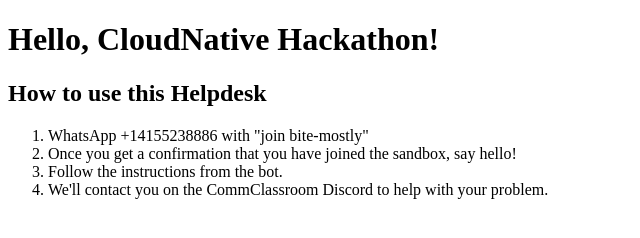
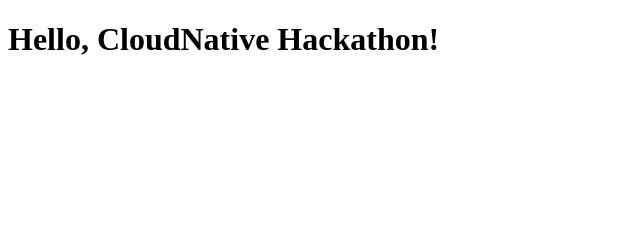
Before and after one commit to joenash/cloudnative-demo, a website: page views/index.html in a window 1280 px wide. Shown: the whole page, without its empty margins (0-640 px from the left). Drawn offline with Linux system fonts and the light colour scheme.

Commit message:
Hello Cloud Native hackathon

```diff
--- a/index.js
+++ b/index.js
@@ -2,6 +2,7 @@ const express = require("express");
 const app = express();
 const port = 3000;
 
+app.use(express.static(__dirname + "/views"));
 app.use(express.urlencoded({ extended: false }));
 
 app.get("/", (req, res) => {
--- a/views/index.html
+++ b/views/index.html
@@ -6,17 +6,5 @@
   </head>
   <body>
     <h1>Hello, CloudNative Hackathon!</h1>
-    <h2>How to use this Helpdesk</h2>
-    <ol>
-      <li>WhatsApp +14155238886 with "join bite-mostly"</li>
-      <li>
-        Once you get a confirmation that you have joined the sandbox, say hello!
-      </li>
-      <li>Follow the instructions from the bot.</li>
-      <li>
-        We'll contact you on the CommClassroom Discord to help with your
-        problem.
-      </li>
-    </ol>
   </body>
 </html>
```
